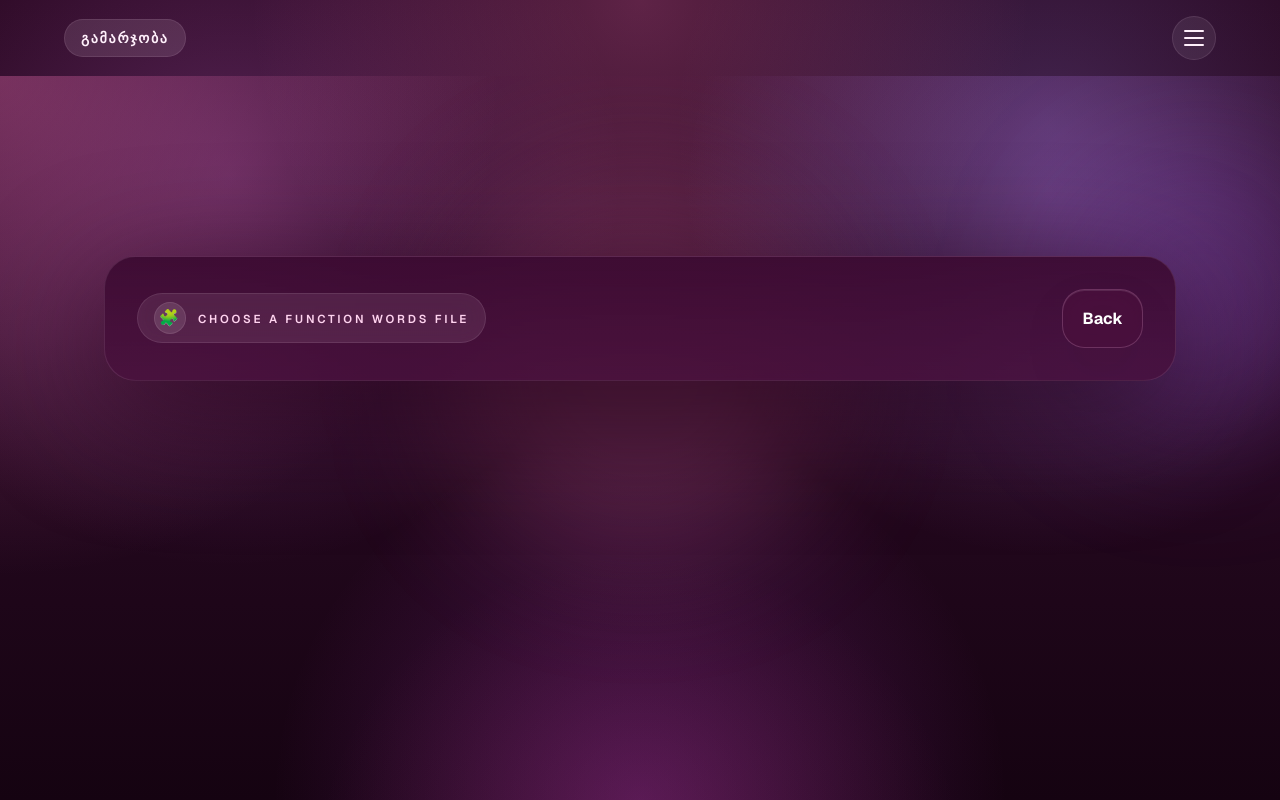
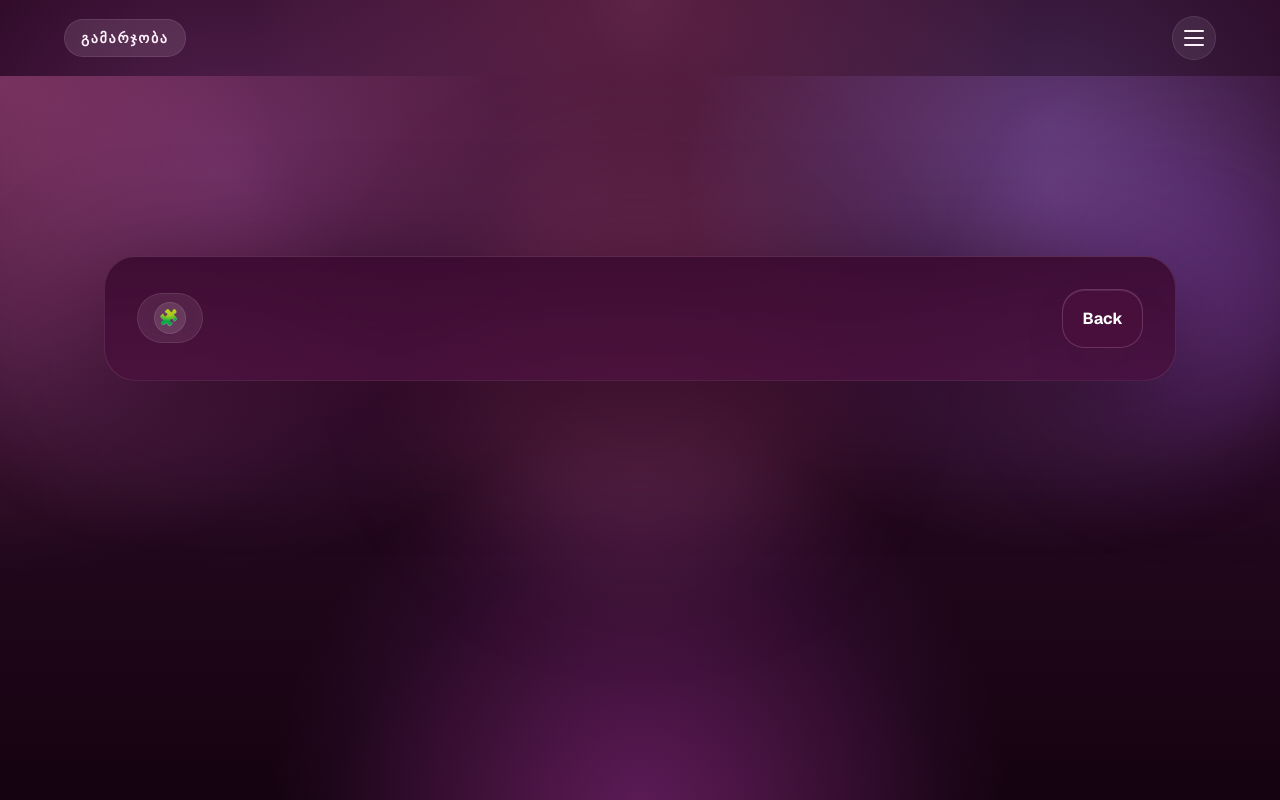
Before and after one commit to eduardoamdev/kartuli-audio-generator, a Next.js app: page /grammar-library/function-words in a window 1280 px wide. Built offline with nearby package versions, Linux system fonts and the light colour scheme.

Commit message:
feat: implement composePageTitle utility and refactor FunctionWordsPage and VocabularyPage for improved title handling

```diff
--- a/src/app/grammar-library/function-words/page.tsx
+++ b/src/app/grammar-library/function-words/page.tsx
@@ -6,8 +6,8 @@ import type {
   SearchParamsPageProps,
 } from "@/types/searchParams";
 import { DATA_FOLDERS } from "@/utils/constants";
-import { formatFolderOrFileName } from "@/utils/formatFolderOrFileName";
 import { getSelectedWordEntries } from "@/utils/getSelectedWordEntries";
+import { composePageTitle } from "@/utils/composePageTitle";
 
 export default async function FunctionWordsPage({
   searchParams,
@@ -18,9 +18,7 @@ export default async function FunctionWordsPage({
       searchParams,
     });
 
-  const pageTitle = selectedFileName
-    ? `Words in ${formatFolderOrFileName(selectedFileName)}`
-    : "Choose a function words file";
+  const pageTitle = composePageTitle(selectedFileName);
 
   return (
     <CardGridPageShell
--- a/src/app/grammar-library/vocabulary/page.tsx
+++ b/src/app/grammar-library/vocabulary/page.tsx
@@ -5,9 +5,9 @@ import type {
   FilenameSearchParams,
   SearchParamsPageProps,
 } from "@/types/searchParams";
-import { formatFolderOrFileName } from "@/utils/formatFolderOrFileName";
 import { DATA_FOLDERS } from "@/utils/constants";
 import { getSelectedWordEntries } from "@/utils/getSelectedWordEntries";
+import { composePageTitle } from "@/utils/composePageTitle";
 
 export default async function VocabularyPage({
   searchParams,
@@ -18,9 +18,7 @@ export default async function VocabularyPage({
       searchParams,
     });
 
-  const pageTitle = selectedFileName
-    ? `Words in ${formatFolderOrFileName(selectedFileName)}`
-    : "Choose a vocabulary file";
+  const pageTitle = composePageTitle(selectedFileName);
 
   return (
     <CardGridPageShell
--- /dev/null
+++ b/src/utils/composePageTitle.ts
@@ -0,0 +1,6 @@
+import { formatFolderOrFileName } from "./formatFolderOrFileName";
+
+export const composePageTitle = (selectedFileName?: string | null): string =>
+  selectedFileName
+    ? `Words in ${formatFolderOrFileName(selectedFileName)}`
+    : "";
```
